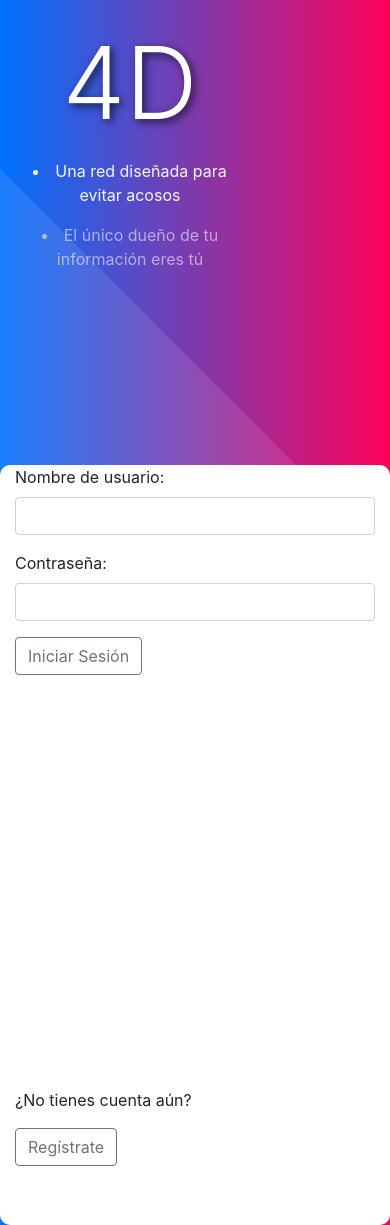
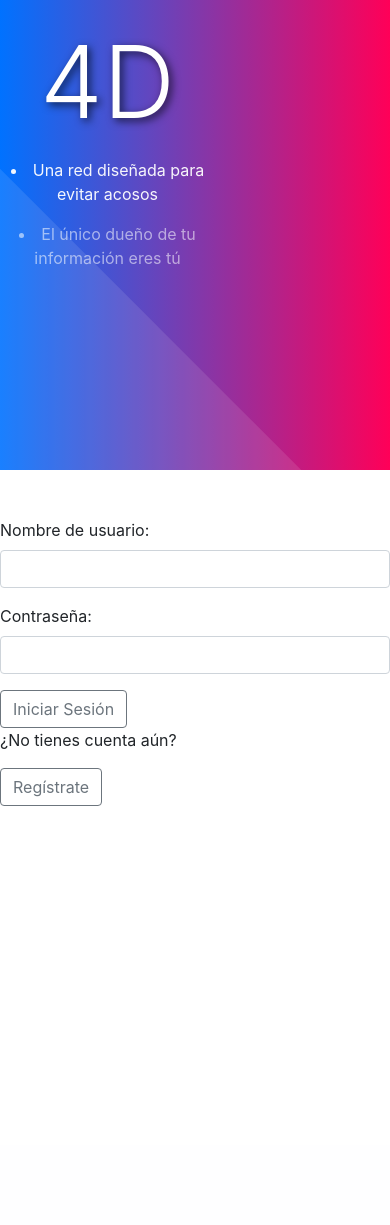
Before and after one commit to FranciscoJesusGata/proyecto4DSocialNetwork, a PHP site: page /HTML/html/index.html in a window 390 px wide. After the commit the page ends 806 px from the top, so only its background shows below. Run offline with PHP 8.4, Linux system fonts and the light colour scheme.

Commit message:
responsive full

```diff
--- a/HTML/html/index.html
+++ b/HTML/html/index.html
@@ -24,9 +24,9 @@
       <section>
         &nbsp;
       </section>
-        <div class="container">
+        <div>
           <div class="row">
-            <div class="col-8 col-sm-8 col-md-8 col-lg-9 col-xl-10">
+            <div class="col-7 col-sm-7 col-md-7 col-lg-8 col-xl-9">
               <h1 class="text-center display-4 title">4D</h1>
               <li class="text-center mt-3 list1">
                 Una red diseñada para evitar acosos
@@ -41,9 +41,9 @@
                 Comunicate con otros usuarios sin miedo a que te espien
               </li>
             </div>
-            <div class="col-xs-4 col-sm-4 col-md-4 col-lg-3 col-xl-2 bg-white col-rounded float-right" style="height: 90vh; margin-top: 5vh;">
+            <div class="col-xs-4 col-sm-4 mt-5 col-md-4 col-lg-3 col-xl-2 bg-white col-rounded float-right" style="height:80vh">
               <form>
-                <div class="form-group">
+                <div class="form-group mt-5">
                   <label for="user">Nombre de usuario:</label>
                   <input type="text" class="form-control" id="user">
                 </div>
@@ -55,7 +55,7 @@
               <button id="iniciar_S" class="btn btn-outline-secondary" onclick="login()">Iniciar Sesión</button>
               <div id="boton_registro">
                 <p>¿No tienes cuenta aún?</p>
-                <a href="register.html"><button class="btn btn-outline-secondary">Regístrate</button></a>
+                <a href="register.html"><button class="btn btn-outline-secondary mb-5">Regístrate</button></a>
               </div>
             </div>
           </div>
--- a/HTML/html/navbar.html
+++ b/HTML/html/navbar.html
@@ -1,4 +1,4 @@
-<nav class="navbar navbar-expand-sm bg-dark fixed-top">
+<nav class="navbar navbar-expand bg-dark fixed-top">
     <div class="collapse navbar-collapse">
         <ul class="navbar-nav mr-auto">
             <li class="nav-item spacer">
--- a/Resources/css/index.css
+++ b/Resources/css/index.css
@@ -9,35 +9,18 @@ body{
   animation-duration: 15s;
   animation-iteration-count: infinite;*/
 }
-
-.btn-outline-primary{
-  border-color: #92dce5;
-  color: #92dce5;
-}
-
-.btn-outline-primary:hover{
-  background-color: #1b5299;
-  border-color: #1b5299;
-}
-
-#boton_registro{
-  position: absolute;
-  bottom: 7vh;
-}
-
-
 /***** Creamos el triangulo cristalino *****/
 section
 {
   top: 20vh;
-  position: absolute;
+  position: fixed;
   height: 80vh;
-  width: 50vh;
+  width: 40vh;
   background: white;
 
   opacity: 0.1;
 
-  clip-path: polygon(0vh 0, 0 100vh, 100vh 100vh);
+  clip-path: polygon(0vh 0, 0 80vh, 80vh 80vh);
 }
 
 /****** Clase para el efecto del titulo ******/
```
Also changed, not shown: HTML/html/main.html (+8 -7 lines), Resources/css/login.css (+4 -4 lines), Resources/css/main.css (+4 -8 lines), Resources/css/register.css (+5 -5 lines).
